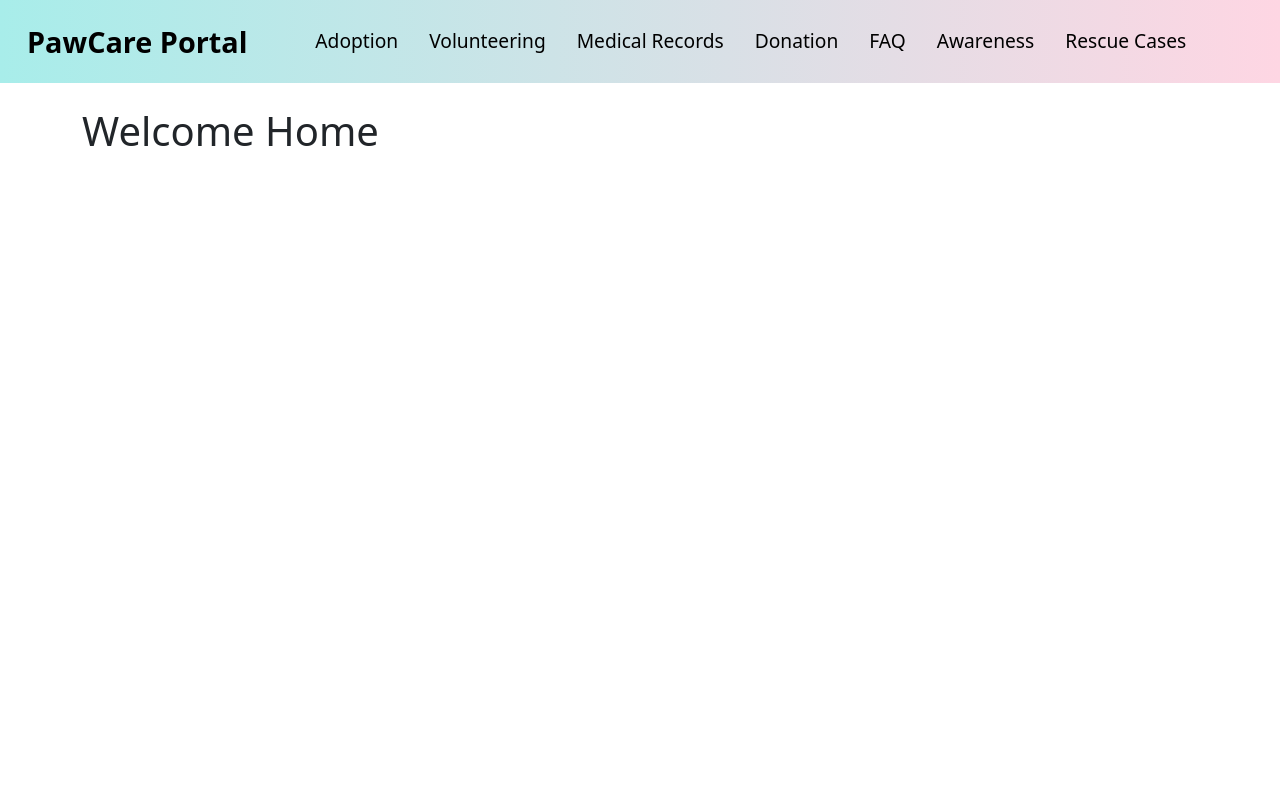
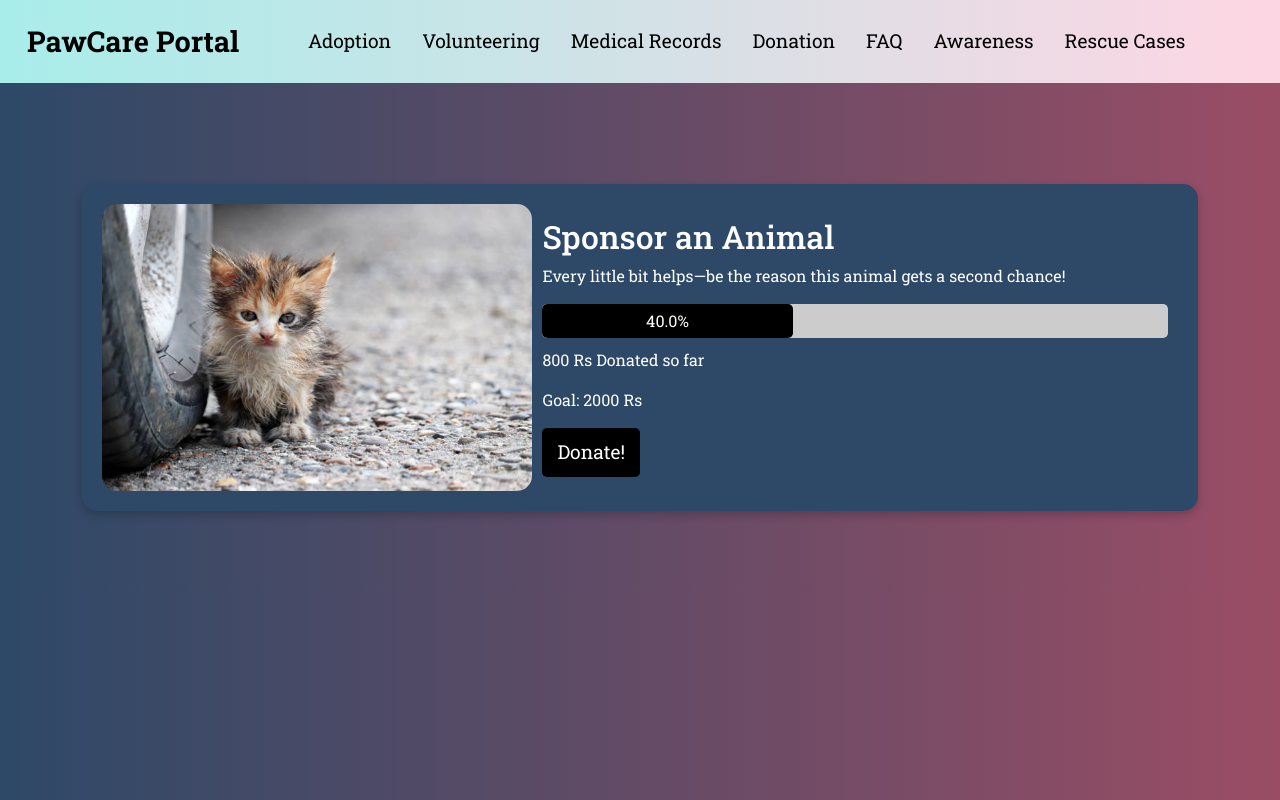
Before and after one commit to VaradRane12/PawCare, a Flask app: page / in a window 1280 px wide. Run offline with Flask 3, Linux system fonts and the light colour scheme.

Commit message:
added file structure and added few elemetns of home page

```diff
--- a/app.py
+++ b/app.py
@@ -1,10 +1,10 @@
 from flask import Flask, render_template
+from home import home_bp
 
-app = Flask(__name__)
+app = Flask(__name__,template_folder= "templates")
+app.register_blueprint(home_bp)
 
-@app.route('/')
-def home():
-    return render_template('home.html')
+
 
 @app.route('/adoption')
 def adoption():
--- /dev/null
+++ b/home.py
@@ -0,0 +1,16 @@
+from flask import Blueprint, render_template
+home_bp = Blueprint('home', __name__)
+
+@home_bp.route('/')
+def home():
+    total_goal = 2000  # Example goal amount
+    amount_raised = 800  # Example donated amount
+
+    # Avoid division by zero & ensure progress is always a valid number
+    progress = (amount_raised / total_goal) * 100 if total_goal > 0 else 0
+
+    return render_template(
+        "home.html",
+        amount_raised=amount_raised,
+        total_goal=total_goal,
+        progress=round(progress, 1))  # Ensure rounding is done in Python
--- /dev/null
+++ b/static/base.css
@@ -0,0 +1,19 @@
+* {
+    font-family: 'Roboto Slab', serif;
+}
+
+
+.navbar-custom {
+    background: linear-gradient(to right, #a8edea, #fed6e3);
+    padding: 15px;
+}
+.navbar-brand {
+    font-size: 1.8rem;
+    font-weight: bold;
+    color: black;
+}
+.nav-link {
+    font-size: 1.2rem;
+    color: black !important;
+    margin-right: 15px;
+}
--- /dev/null
+++ b/static/home.css
@@ -0,0 +1,73 @@
+* {
+    font-family: 'Roboto Slab', serif;
+}
+
+body {
+    margin: 0;
+    padding: 0;
+    background: linear-gradient(to right, #2d4967, #9a4d65);
+}
+
+.donation-container {
+    display: flex;
+    justify-content: center;
+    align-items: center;
+    height: 60vh; /* Full screen height */
+}
+
+.donation-card {
+    display: flex;
+    align-items: center;
+    background-color: #2d4967;
+    border-radius: 15px;
+    padding: 20px;
+    max-width: 100%;
+    width: 100%;
+    box-shadow: 0px 4px 10px rgba(0, 0, 0, 0.2);
+}
+
+.donation-img {
+    width: 40%;
+    border-radius: 15px;
+}
+
+.donation-info {
+    flex: 1;
+    padding: 10px;
+    color: white;
+    text-align: left;
+}
+
+h2 {
+    font-size: 2em;
+}
+
+.progress-bar-container {
+    width: 100%;
+    background-color: #ccc;
+    border-radius: 5px;
+    overflow: hidden;
+    margin: 10px 0;
+}
+
+.progress-bar {
+    background-color: black;
+    color: white;
+    text-align: center;
+    padding: 5px;
+    border-radius: 5px;
+}
+
+.donate-btn {
+    background-color: black;
+    color: white;
+    border: none;
+    padding: 10px 15px;
+    font-size: 1.2em;
+    cursor: pointer;
+    border-radius: 5px;
+}
+
+.donate-btn:hover {
+    background-color: #444;
+}
--- a/templates/base.html
+++ b/templates/base.html
@@ -1,3 +1,4 @@
+{% block content %}
 <!DOCTYPE html>
 <html lang="en">
 <head>
@@ -5,28 +6,14 @@
     <meta name="viewport" content="width=device-width, initial-scale=1.0">
     <title>{% block title %}My Flask App{% endblock %}</title>
     <link href="https://cdn.jsdelivr.net/npm/bootstrap@5.3.0/dist/css/bootstrap.min.css" rel="stylesheet">
-    <link rel="stylesheet" href="{{ url_for('static', filename='style.css') }}">
-    <style>
-        .navbar-custom {
-            background: linear-gradient(to right, #a8edea, #fed6e3);
-            padding: 15px;
-        }
-        .navbar-brand {
-            font-size: 1.8rem;
-            font-weight: bold;
-            color: black;
-        }
-        .nav-link {
-            font-size: 1.2rem;
-            color: black !important;
-            margin-right: 15px;
-        }
-    </style>
+    <link rel="stylesheet" href="{{ url_for('static', filename='base.css') }}">
+
+    <link href="https://fonts.googleapis.com/css2?family=Roboto+Slab:wght@100..900&display=swap" rel="stylesheet">
 </head>
 <body>
     <nav class="navbar navbar-expand-lg navbar-custom">
         <div class="container-fluid">
-            <a class="navbar-brand" href="{{ url_for('home') }}">PawCare Portal</a>
+            <a class="navbar-brand" href="{{ url_for('home.home') }}">PawCare Portal</a>
             <button class="navbar-toggler" type="button" data-bs-toggle="collapse" data-bs-target="#navbarNav">
                 <span class="navbar-toggler-icon"></span>
             </button>
@@ -45,9 +32,9 @@
     </nav>
 
     <div class="container mt-4">
-        {% block content %}{% endblock %}
+        {% block body %}{% endblock %}
     </div>
 
     <script src="https://cdn.jsdelivr.net/npm/bootstrap@5.3.0/dist/js/bootstrap.bundle.min.js"></script>
 </body>
-</html>
+</html>{% endblock %}
--- a/templates/home.html
+++ b/templates/home.html
@@ -1,5 +1,24 @@
 {% extends "base.html" %}
-{% block title %}Home - FlaskApp{% endblock %}
-{% block content %}
-    <h1> Welcome Home </h1>
+{% block body %}
+<link rel="stylesheet" href="{{ url_for('static', filename='home.css') }}">
+
+<div class="donation-container">
+    <div class="donation-card">
+        <img src="{{ url_for('static', filename='assets/donation_banner.jpg') }}" alt="Animal" class="donation-img">
+        <div class="donation-info">
+            <h2>Sponsor an Animal</h2>
+            <p>Every little bit helps—be the reason this animal gets a second chance!</p>
+
+            <div class="progress-bar-container">
+                <div class="progress-bar" style="width: {{ progress }}%;">{{ progress|round(1) }}%</div>
+            </div>
+
+            <p>{{ amount_raised }} Rs Donated so far</p>
+            <p>Goal: {{ total_goal }} Rs</p>
+
+            <button class="donate-btn">Donate!</button>
+        </div>
+    </div>
+</div>
+
 {% endblock %}
```
Also changed, not shown: static/assets/Logo.png (added), static/assets/donation_banner.jpg (added), 1 other file.
